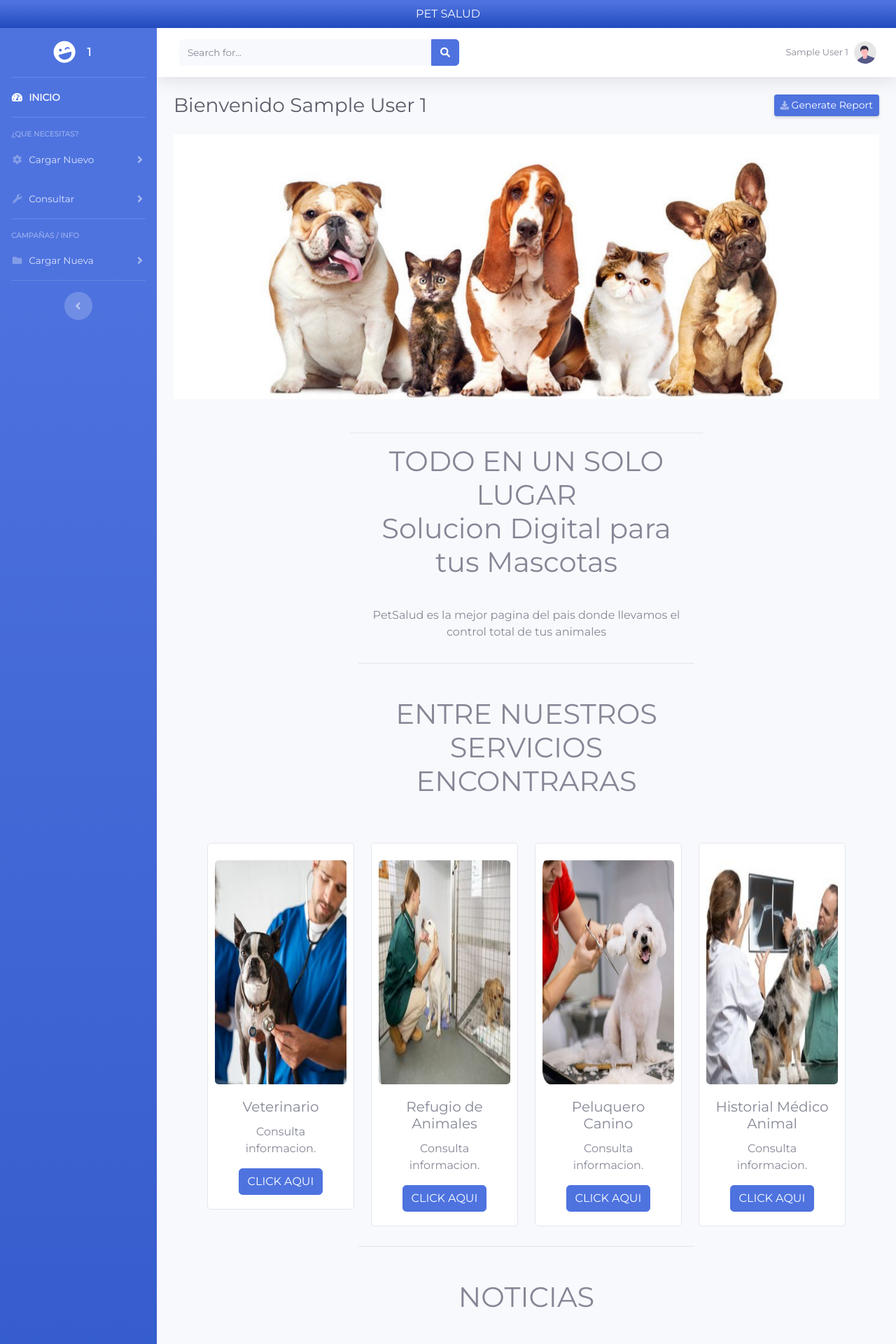
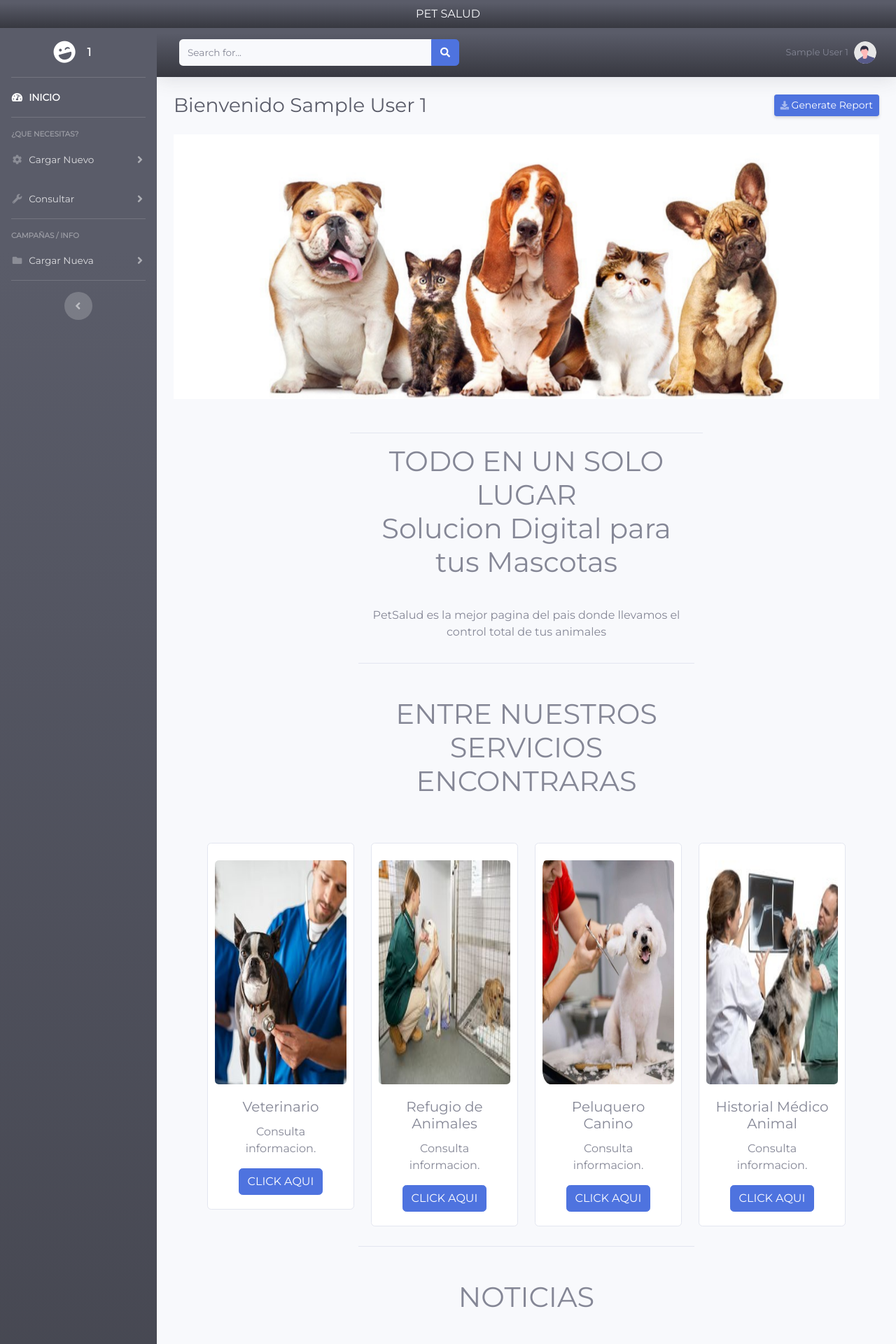
Before and after one commit to geravc10/Proyecto_PP2, a PHP site: page /index.php in a window 1280 px wide. Shown: the top 1920 px of the page at 70% size. Run offline with PHP 8.4, Linux system fonts and the light colour scheme; the visitor is signed in with stand-in values (Sample User, id 1).

Commit message:
se agrego codigo php en las paginas HEADER, SIDEBAR_IZQUIERDO y TOPBAR_SUPERIOR para que cambien de color segun el usuario

```diff
--- a/startbootstrap-sb-admin-2-gh-pages/partes_Pagina/header.php
+++ b/startbootstrap-sb-admin-2-gh-pages/partes_Pagina/header.php
@@ -1,3 +1,29 @@
-<header class="conteneiner-fluid bg-gradient-primary d-flex justify-content-center fw-bold">
+<?php
+$nivel_u=$_SESSION['usuario_nivel'];
+$color='';
+
+switch($nivel_u){
+    case 1://super usuario
+        $color="bg-gradient-dark";
+        break;
+    case 2://municipal
+        $color="bg-gradient-dark";
+        break;
+    case 3://veterinario
+        $color=" bg-gradient-success";
+        break;
+    case 4://responsable animal
+        $color="bg-gradient-warning";
+        break;
+    case 5://profesional
+        $color="bg-gradient-info";
+        break;
+    case 6://refugio
+        $color="bg-gradient-danger";
+        break;
+}
+?>
+
+<header class="conteneiner-fluid <?php echo $color ?> d-flex justify-content-center fw-bold">
     <a class="text-light m-0 mt-2 mb-2 fs-5" id="pet_header" href="index.php">PET SALUD</a>
 </header>
--- a/startbootstrap-sb-admin-2-gh-pages/partes_Pagina/sidebar_Izquierdo.php
+++ b/startbootstrap-sb-admin-2-gh-pages/partes_Pagina/sidebar_Izquierdo.php
@@ -1,5 +1,32 @@
+<?php
+$nivel_u=$_SESSION['usuario_nivel'];
+$color='';
+
+switch($nivel_u){
+    case 1://super usuario
+        $color="bg-gradient-dark";
+        break;
+    case 2://municipal
+        $color="bg-gradient-dark";
+        break;
+    case 3://veterinario
+        $color=" bg-gradient-success";
+        break;
+    case 4://responsable animal
+        $color="bg-gradient-warning";
+        break;
+    case 5://profesional
+        $color="bg-gradient-info";
+        break;
+    case 6://refugio
+        $color="bg-gradient-danger";
+        break;
+}
+?>
+
+
 <!-- Sidebar -->
-<ul class="navbar-nav bg-gradient-primary sidebar sidebar-dark accordion" id="accordionSidebar">
+<ul class="navbar-nav <?php echo $color; ?>  sidebar sidebar-dark accordion" id="accordionSidebar">
 
  <!-- Sidebar - Brand -->
  <a class="sidebar-brand d-flex align-items-center justify-content-center" href="index.php">
--- a/startbootstrap-sb-admin-2-gh-pages/partes_Pagina/topbar_Superior.php
+++ b/startbootstrap-sb-admin-2-gh-pages/partes_Pagina/topbar_Superior.php
@@ -1,6 +1,32 @@
+<?php
+$nivel_u=$_SESSION['usuario_nivel'];
+$color='';
+$letra="";
+
+switch($nivel_u){
+    case 1://super usuario
+        $color="bg-gradient-dark";
+        break;
+    case 2://municipal
+        $color="bg-gradient-dark";
+        break;
+    case 3://veterinario
+        $color="bg-gradient-success";
+        break;
+    case 4://responsable animal
+        $color="bg-gradient-warning";
+        break;
+    case 5://profesional
+        $color="bg-gradient-info";
+        break;
+    case 6://refugio
+        $color="bg-gradient-danger";
+        break;
+}
+?>
 
 <!-- Topbar -->
-<nav class="navbar navbar-expand navbar-light bg-white topbar mb-4 static-top shadow">
+<nav class="navbar navbar-expand navbar-light <?php echo $color; ?>  topbar mb-4 static-top shadow">
 
  <!-- Sidebar Toggle (Topbar) -->
  <button id="sidebarToggleTop" class="btn btn-link d-md-none rounded-circle mr-3">
```
